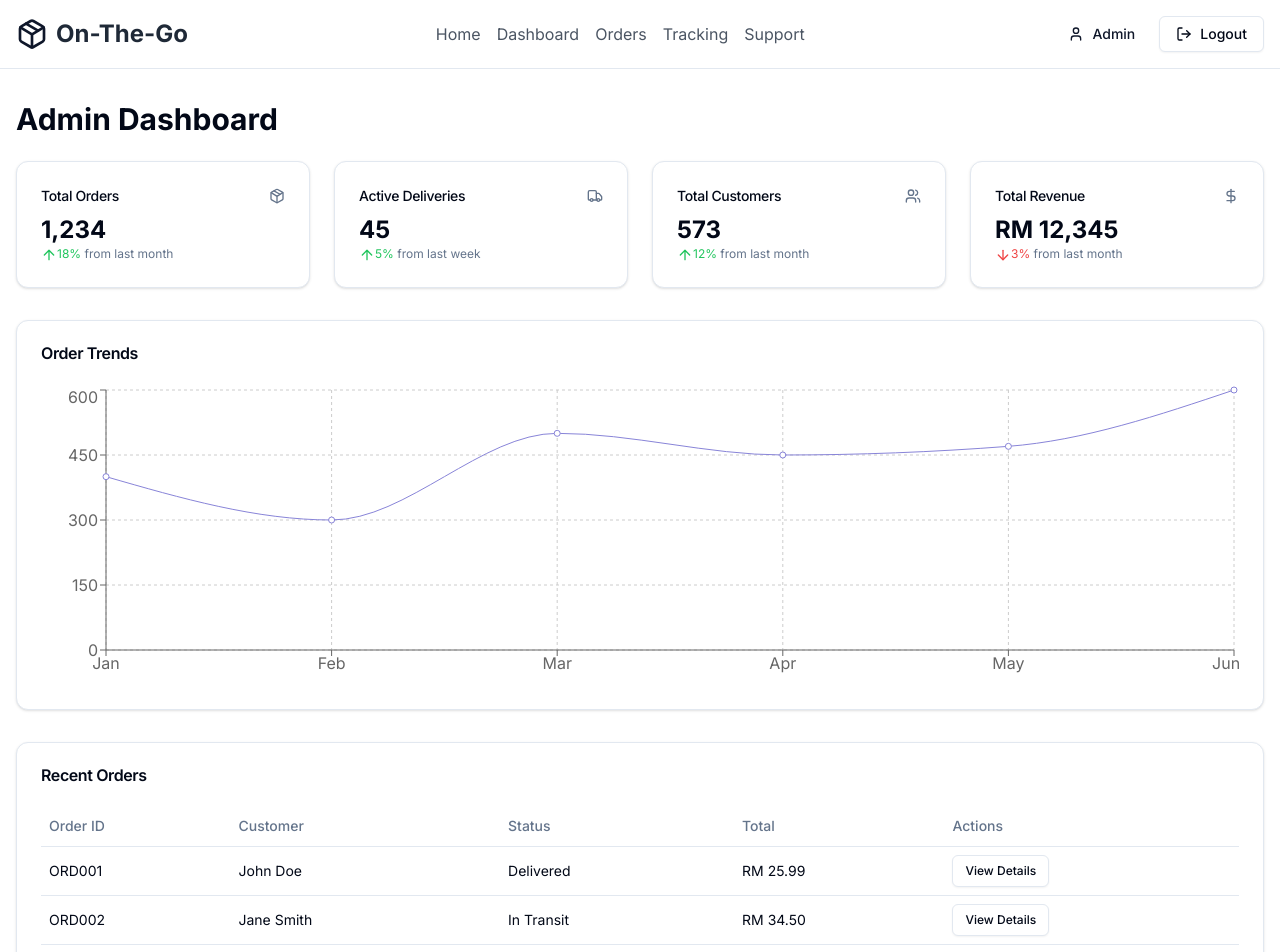
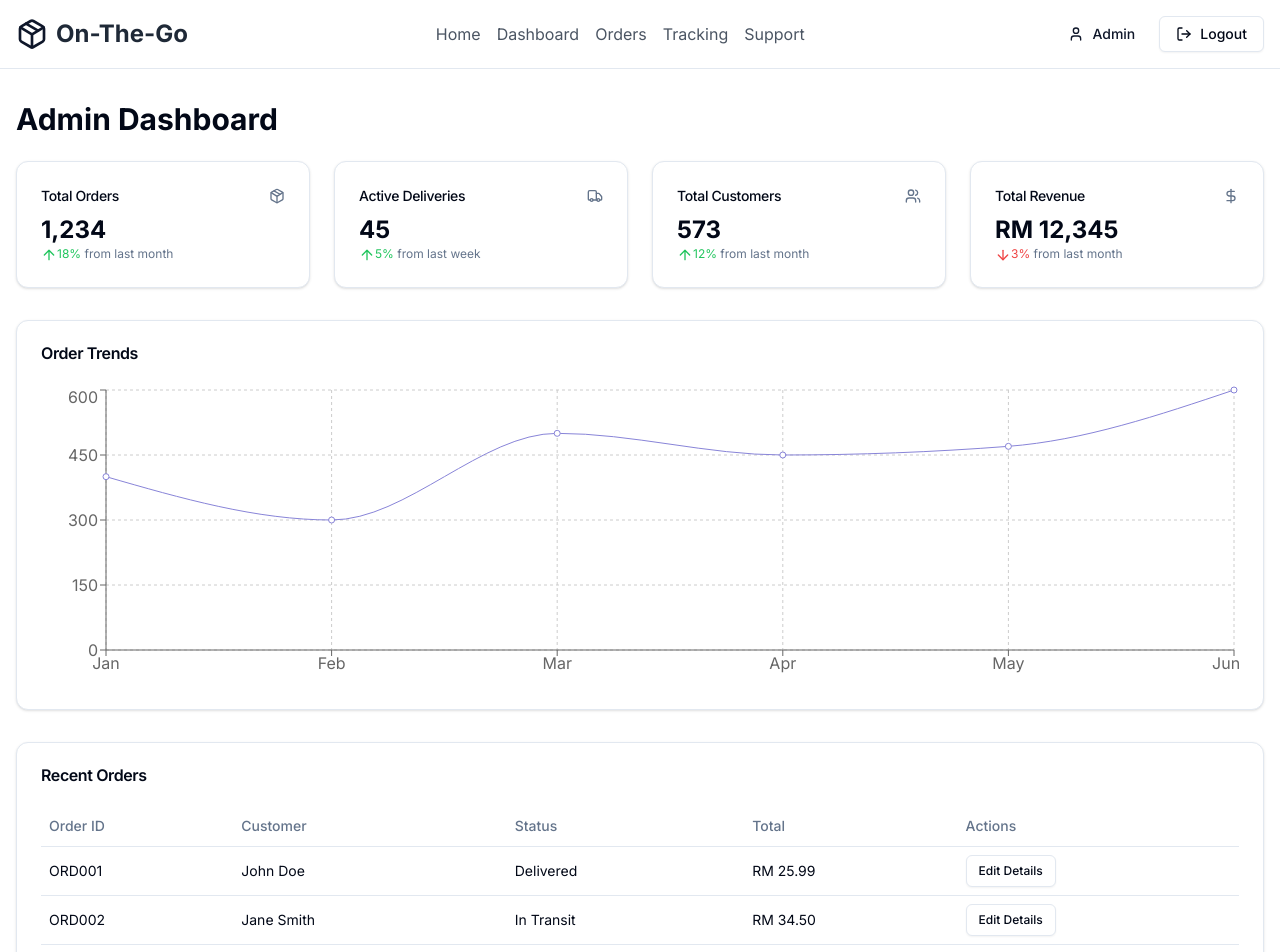
Before and after one commit to shafschwd/on-the-go, a Next.js app: page /admin in a window 1280 px wide. Shown: the top 952 px of the page. Built offline with nearby package versions, Linux system fonts and the light colour scheme; sample sign-in values are in the browser's storage.

Commit message:
minor change

```diff
--- a/app/admin/page.tsx
+++ b/app/admin/page.tsx
@@ -140,7 +140,7 @@ const AdminDashboardPage = () => {
                   <TableCell>{order.status}</TableCell>
                   <TableCell>{order.total}</TableCell>
                   <TableCell>
-                    <Button size="sm" variant="outline">View Details</Button>
+                    <Button size="sm" variant="outline">Edit Details</Button>
                   </TableCell>
                 </TableRow>
               ))}
```
